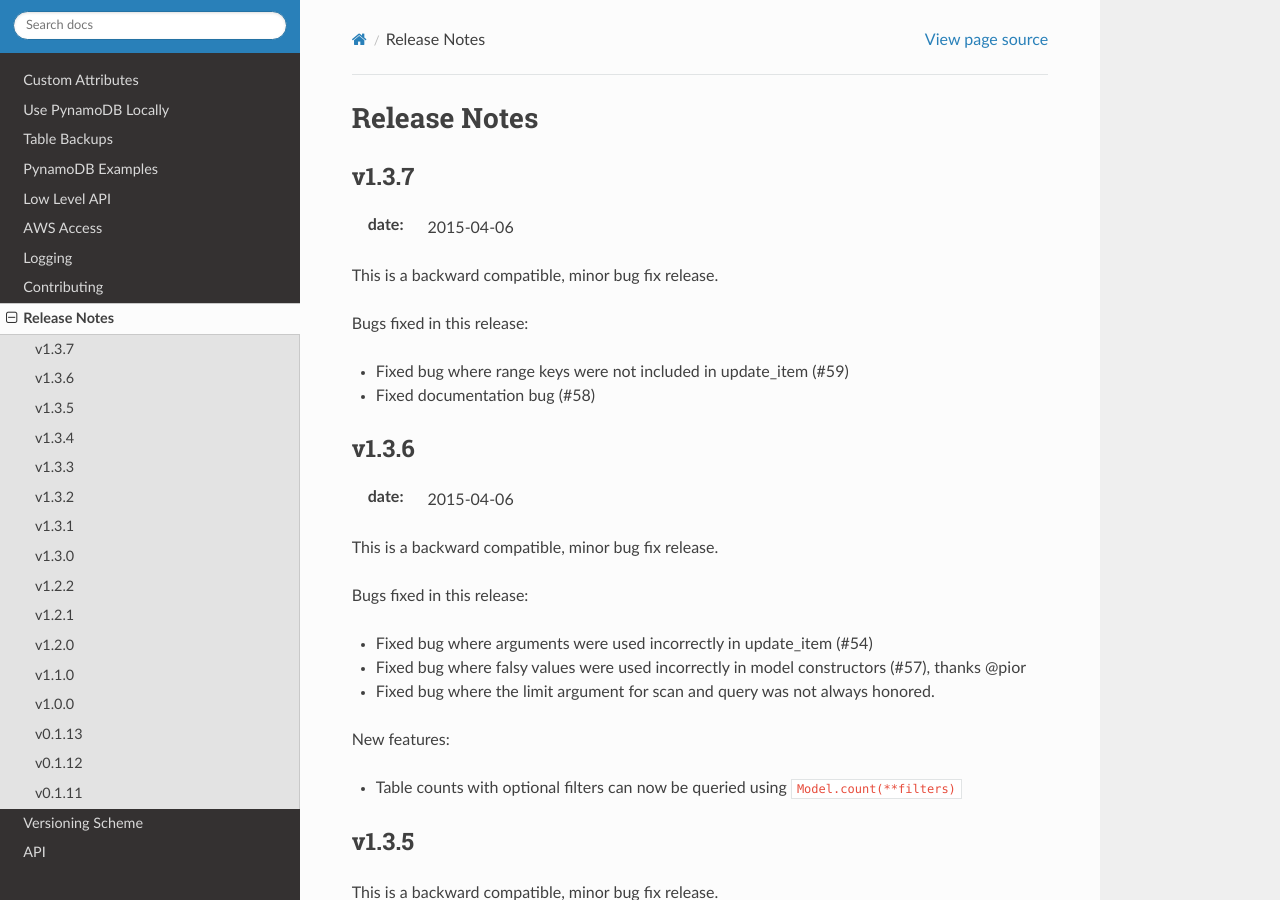
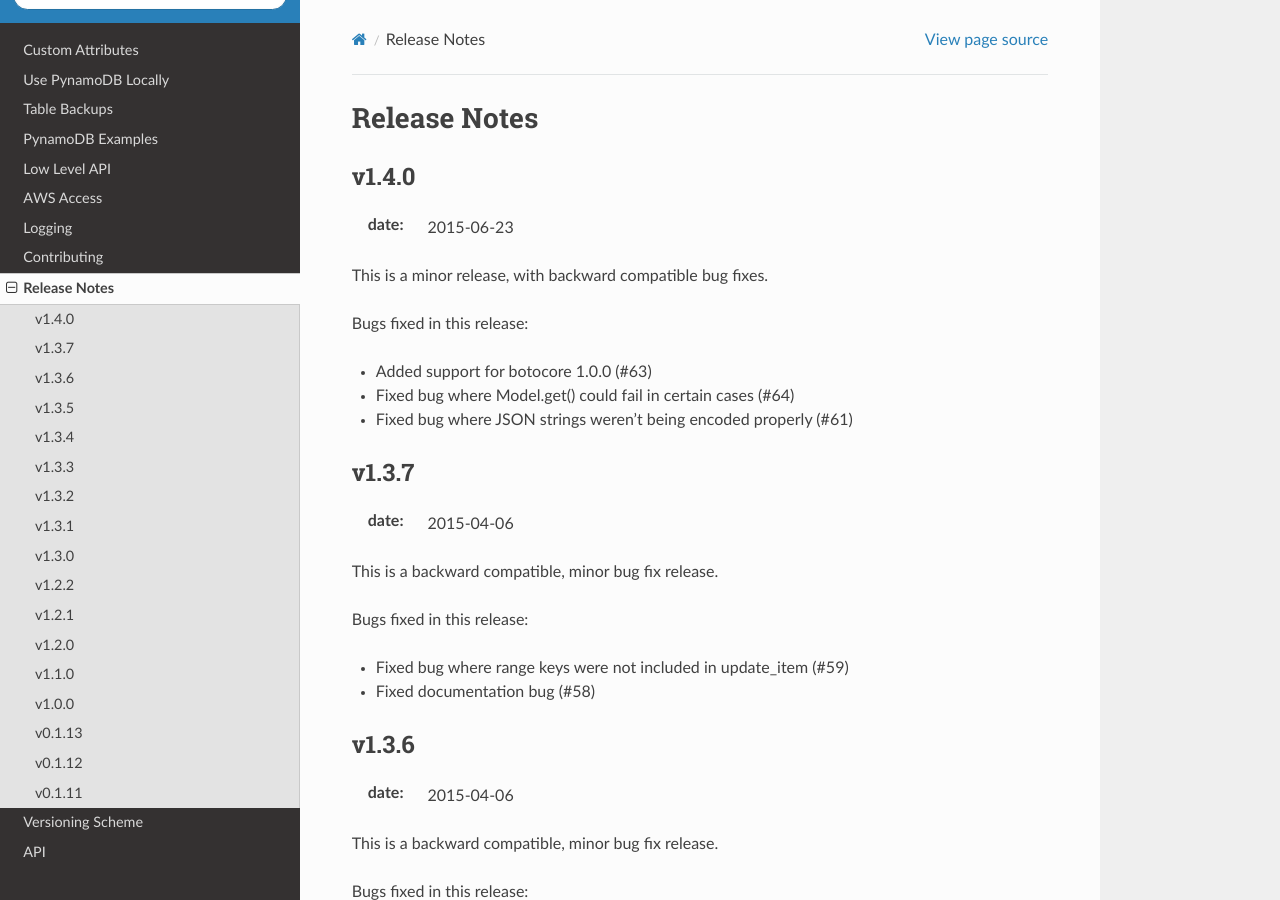
Before and after one commit to pynamodb/PynamoDB, a Sphinx documentation site: the page built from docs/release_notes.rst, in a window 1280 px wide and 900 px high. Built offline with Sphinx 7.4.7 and the Read the Docs theme 2.0.0, drawn with Linux system fonts in a browser that asks for light colours; pages that are not in the unit, such as notebooks, are missing from menus.

Commit message:
Release notes for 1.4.0

```diff
--- a/docs/release_notes.rst
+++ b/docs/release_notes.rst
@@ -1,5 +1,19 @@
 Release Notes
 =============
+
+v1.4.0
+------
+
+:date: 2015-06-23
+
+This is a minor release, with backward compatible bug fixes.
+
+Bugs fixed in this release:
+
+* Added support for botocore 1.0.0 (#63)
+* Fixed bug where Model.get() could fail in certain cases (#64)
+* Fixed bug where JSON strings weren't being encoded properly (#61)
+
 
 v1.3.7
 ------
```
